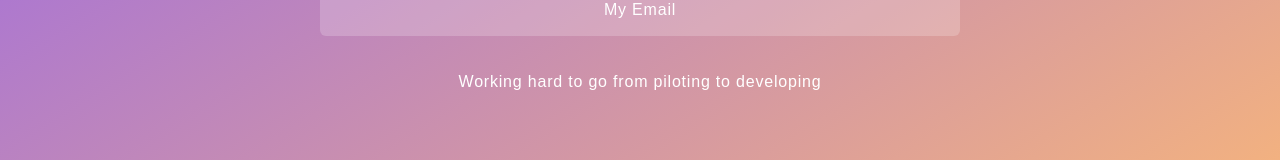
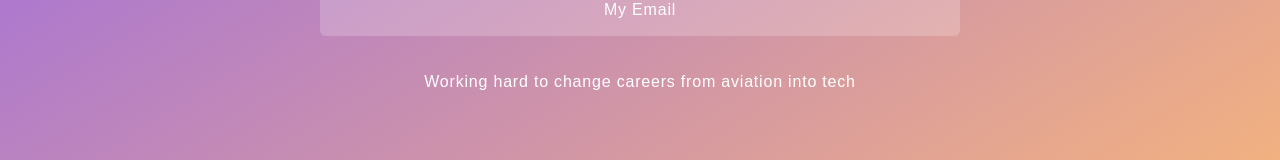
Before and after one commit to ManonLef/manon-links, a React (Vite) app: page / in a window 1280 px wide. Shown: the part 488-648 px from the top of the page. Built offline with nearby package versions, Linux system fonts and the light colour scheme.

Commit message:
edit about-section info

```diff
--- a/src/components/About.jsx
+++ b/src/components/About.jsx
@@ -1,6 +1,6 @@
 export default function About() {
   const pOne =
-    "Working hard to go from piloting to developing";
+    "Working hard to change careers from aviation into tech";
 
   return (
     <div className="cursor-default flex flex-col gap-2 text-center border-2 border-transparent text-white p-3 mx-auto sm:min-w-[90%] md:min-w-[50%]">
```
